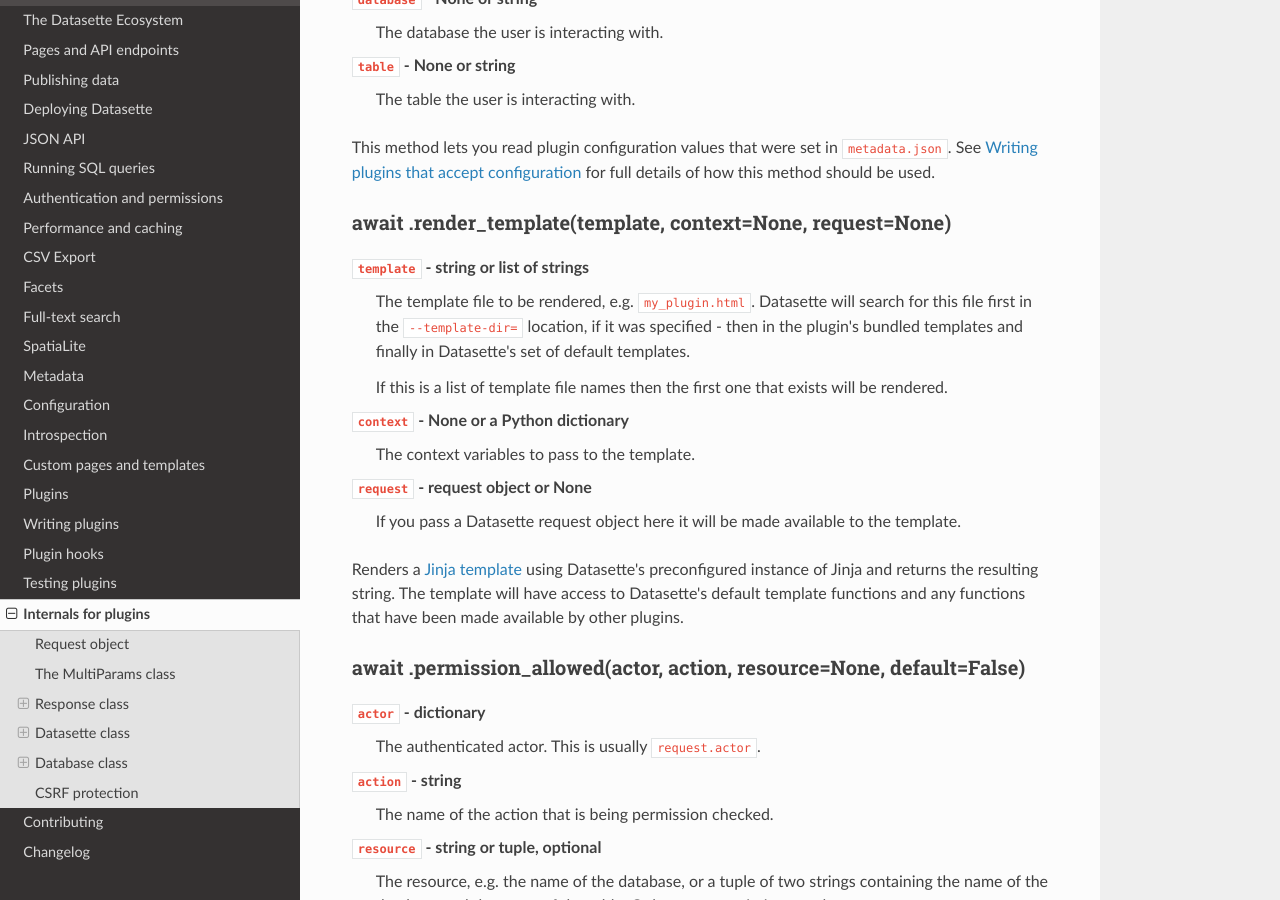
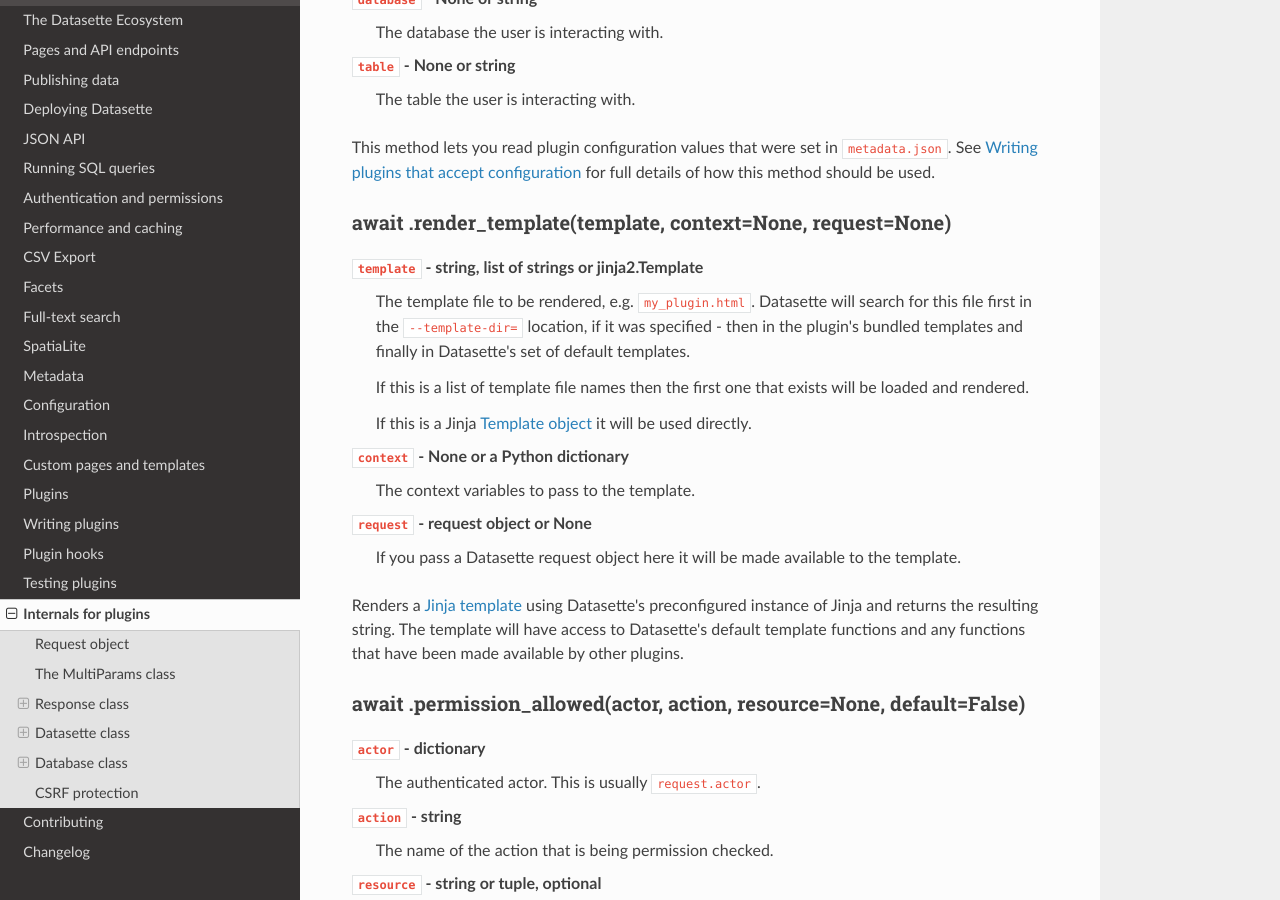
Before and after one commit to simonw/datasette, a Sphinx documentation site: the page built from docs/internals.rst, in a window 1280 px wide and 900 px high, scrolled down 4186 px. Built offline with Sphinx 7.4.7 and the Read the Docs theme 2.0.0, drawn with Linux system fonts in a browser that asks for light colours.

Commit message:
Document render_template() can take a Template, refs #1045

```diff
--- a/docs/internals.rst
+++ b/docs/internals.rst
@@ -193,10 +193,12 @@
 await .render_template(template, context=None, request=None)
 ------------------------------------------------------------
 
-``template`` - string or list of strings
+``template`` - string, list of strings or jinja2.Template
     The template file to be rendered, e.g. ``my_plugin.html``. Datasette will search for this file first in the ``--template-dir=`` location, if it was specified - then in the plugin's bundled templates and finally in Datasette's set of default templates.
 
-    If this is a list of template file names then the first one that exists will be rendered.
+    If this is a list of template file names then the first one that exists will be loaded and rendered.
+
+    If this is a Jinja `Template object <https://jinja.palletsprojects.com/en/2.11.x/api/#jinja2.Template>`__ it will be used directly.
 
 ``context`` - None or a Python dictionary
     The context variables to pass to the template.
```
